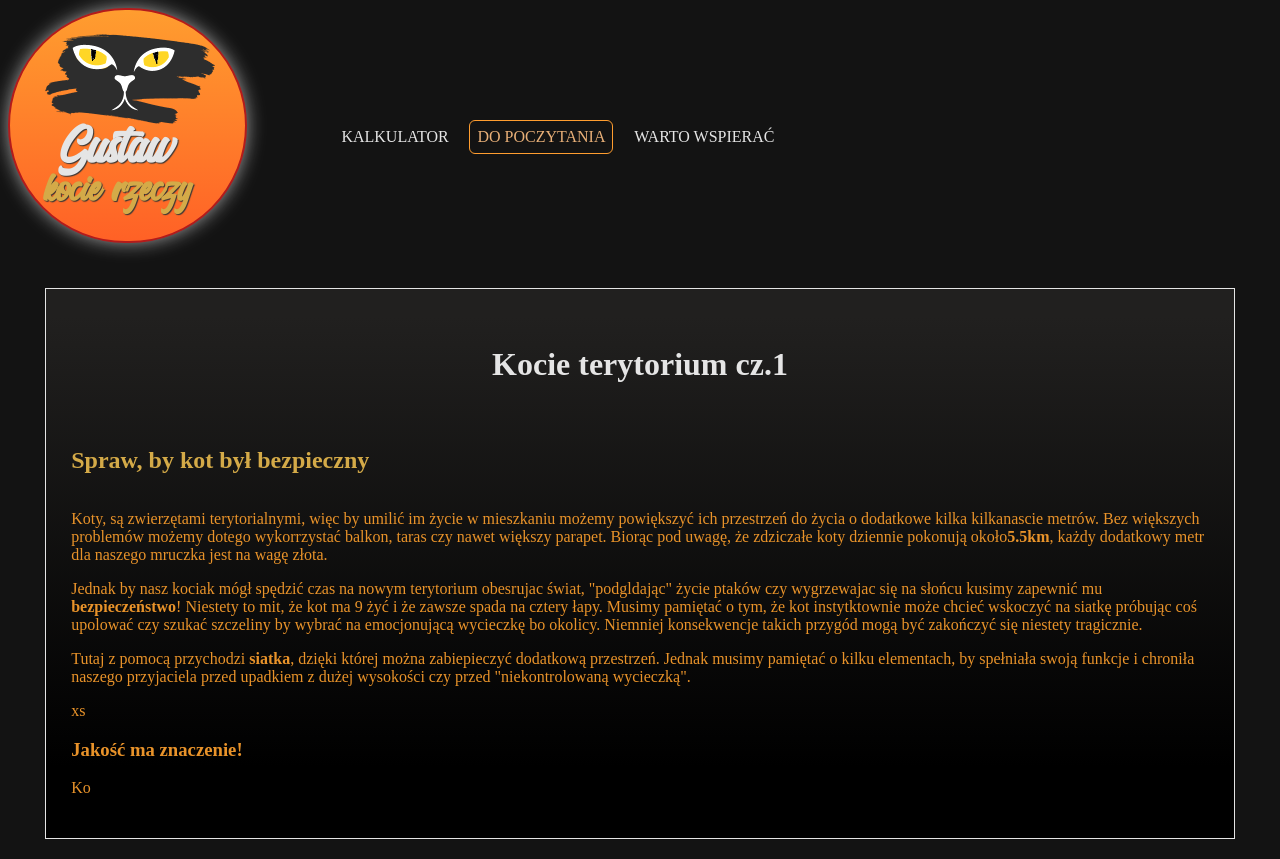
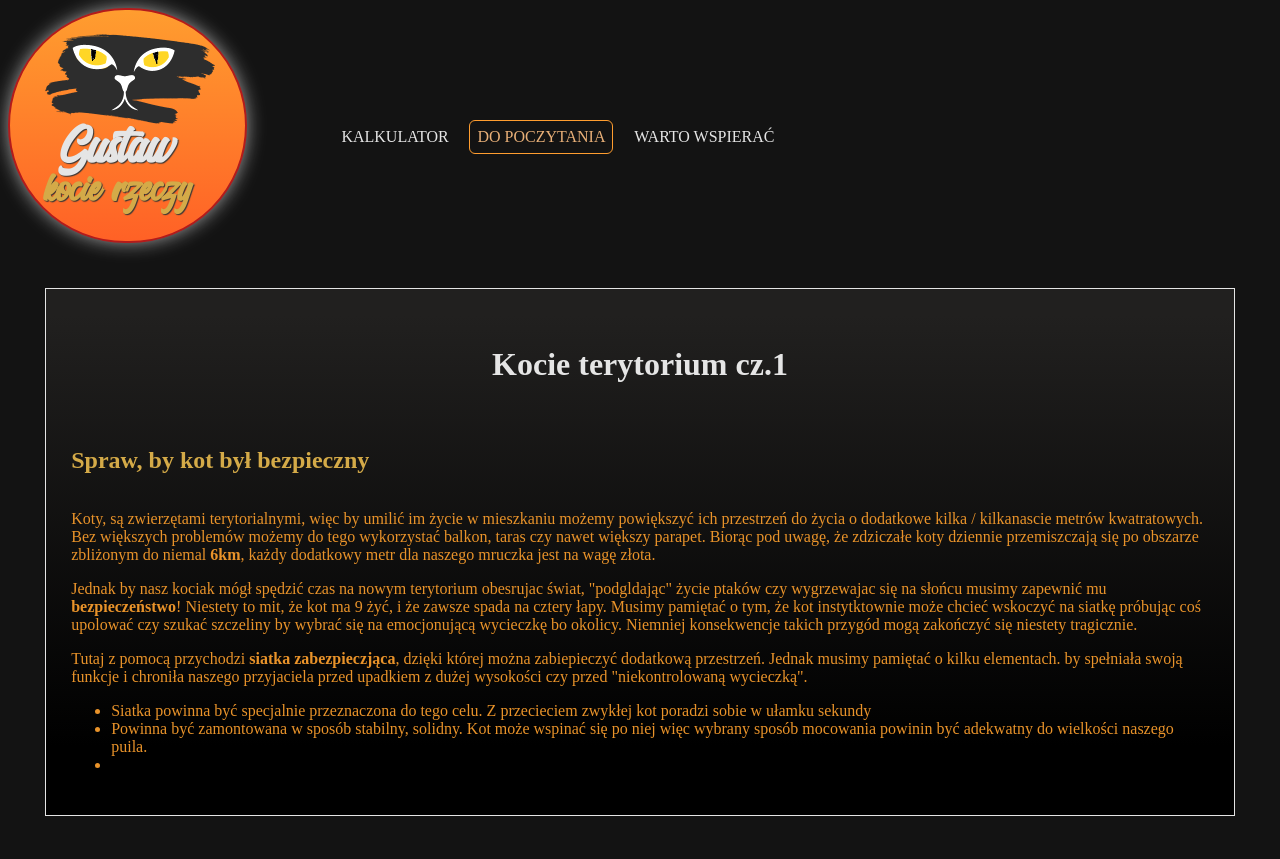
Before and after one commit to orczykowski/gustaw, an Angular app: page /blog/kocie-terytorium-01 in a window 1280 px wide. After the commit the page ends 836 px from the top, so only its background shows below. Built offline with nearby package versions, Linux system fonts and the light colour scheme.

Commit message:
article wip

```diff
--- a/src/app/features/blog/article-repository.service.ts
+++ b/src/app/features/blog/article-repository.service.ts
@@ -11,12 +11,12 @@ export class ArticleRepositoryService {
 
   fetchAllLinks(): Array<ArticleLinkModel> {
     return [
-      {
+/*      {
         logo: 'default.png',
         title: 'Kocie terytorium - cz.1 ',
         description: 'Jak bezpiecznie zwiekszyć powierzchnie kociego terytorium ?',
         url: 'kocie-terytorium-01'
-      }
+      }*/
     ];
   }
 }
--- a/src/app/features/blog/safe-balcony/safe-balcony.component.html
+++ b/src/app/features/blog/safe-balcony/safe-balcony.component.html
@@ -5,30 +5,33 @@
   <div>
     <p>
       Koty, są zwierzętami terytorialnymi, więc by umilić im życie w mieszkaniu możemy powiększyć ich przestrzeń do
-      życia
-      o dodatkowe kilka kilkanascie metrów. Bez większych problemów możemy dotego wykorrzystać balkon, taras czy nawet
-      większy parapet. Biorąc pod uwagę, że zdziczałe koty dziennie pokonują około<b>5.5km</b>, każdy dodatkowy metr dla
+      życia o dodatkowe kilka / kilkanascie metrów kwatratowych. Bez większych problemów możemy do tego wykorzystać
+      balkon, taras czy nawet
+      większy parapet. Biorąc pod uwagę, że zdziczałe koty dziennie przemiszczają się po obszarze zbliżonym do niemal
+      <b>6km</b>, każdy dodatkowy metr dla
       naszego mruczka jest na wagę złota.
     </p>
   </div>
   <div>
     <p>
+    <p>
       Jednak by nasz kociak mógł spędzić czas na nowym terytorium obesrujac świat, "podgldając" życie ptaków czy
-      wygrzewajac się na słońcu kusimy zapewnić mu <b>bezpieczeństwo</b>! Niestety to mit, że kot ma 9 żyć i że zawsze
+      wygrzewajac się na słońcu musimy zapewnić mu <b>bezpieczeństwo</b>! Niestety to mit, że kot ma 9 żyć, i że zawsze
       spada na cztery łapy. Musimy pamiętać o tym, że kot instytktownie może chcieć wskoczyć na siatkę próbując coś
-      upolować czy
-      szukać szczeliny by wybrać na emocjonującą wycieczkę bo okolicy. Niemniej konsekwencje takich przygód mogą być
+      upolować czy szukać szczeliny by wybrać się na emocjonującą wycieczkę bo okolicy. Niemniej konsekwencje takich
+      przygód mogą
       zakończyć się niestety tragicznie.
     </p>
     <p>
-      Tutaj z pomocą przychodzi <b>siatka</b>, dzięki której można zabiepieczyć dodatkową przestrzeń. Jednak musimy
-      pamiętać o kilku elementach, by spełniała swoją funkcje i chroniła naszego przyjaciela przed upadkiem z dużej
+      Tutaj z pomocą przychodzi <b>siatka zabezpieczjąca</b>, dzięki której można zabiepieczyć dodatkową przestrzeń.
+      Jednak musimy
+      pamiętać o kilku elementach. by spełniała swoją funkcje i chroniła naszego przyjaciela przed upadkiem z dużej
       wysokości czy przed "niekontrolowaną wycieczką".
     </p>
-    <p>
-  xs
-    </p>
-    <h3>Jakość ma znaczenie!</h3>
-    <p>Ko</p>
+    <ul>
+      <li>Siatka powinna być specjalnie przeznaczona do tego celu. Z przecieciem zwykłej kot poradzi sobie w ułamku sekundy</li>
+      <li>Powinna być zamontowana w sposób stabilny, solidny. Kot może wspinać się po niej więc wybrany sposób mocowania powinin być adekwatny do wielkości naszego puila.</li>
+      <li></li>
+    </ul>
   </div>
 </article>
```
